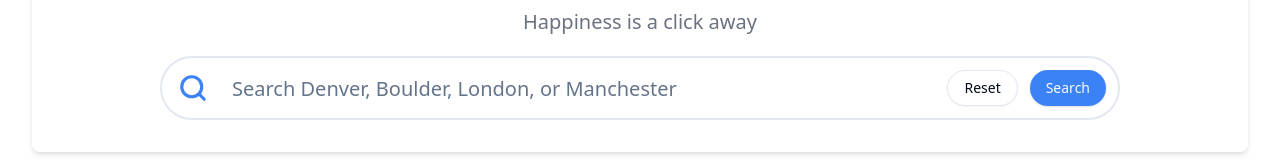
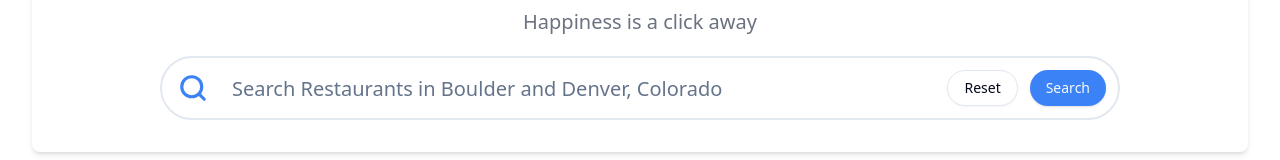
Before and after one commit to bwesterg/happy_eats_frontend, a React (Vite) app: page / in a window 1280 px wide. Shown: the part 754-914 px from the top of the page. Built offline with nearby package versions, Linux system fonts and the light colour scheme.

Commit message:
adds dummy restaurant data for Denver and Boulder Restaurants.

```diff
--- a/src/pages/HomePage.tsx
+++ b/src/pages/HomePage.tsx
@@ -18,7 +18,7 @@ const HomePage = () => {
           Food will make you happy.
         </h1>
         <span className="text-xl text-gray-500 font-thin">Happiness is a click away</span>
-        <SearchBar placeHolder="Search Denver, Boulder, London, or Manchester" onSubmit={handleSearchSubmit}/>
+        <SearchBar placeHolder="Search Restaurants in Boulder and Denver, Colorado" onSubmit={handleSearchSubmit}/>
       </div>
       <div className="grid md:grid-cols-2 gap-5">
         <div className="hover:cursor-pointer">
```
Also changed, not shown: 1 other file (tests, documents, lock files or other folders).
